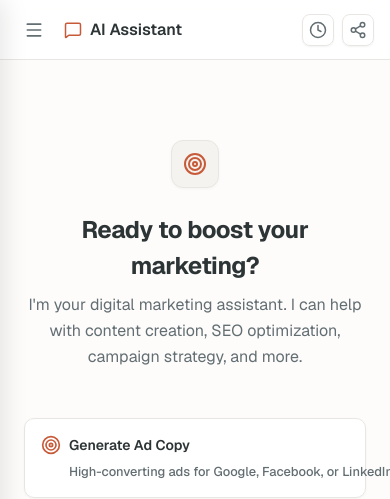
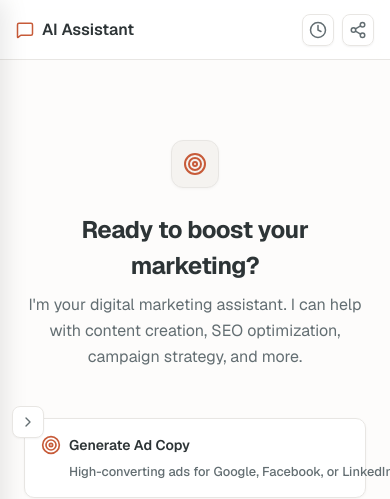
Before and after one commit to pooya79/BazaarYar, a Next.js app in the folder web/: page / in a window 390 px wide. Shown: the top 499 px of the page. Built offline with nearby package versions, Linux system fonts and the light colour scheme; no server answers.

Commit message:
Feat(web): Add desktop edge for opening and closing chat sidebar.

```diff
--- a/web/src/shared/layout/AppShell.tsx
+++ b/web/src/shared/layout/AppShell.tsx
@@ -1,5 +1,6 @@
 "use client";
 
+import { ChevronLeft, ChevronRight } from "lucide-react";
 import { usePathname, useRouter } from "next/navigation";
 import type { ReactNode } from "react";
 import { useCallback, useEffect, useMemo, useState } from "react";
@@ -18,6 +19,7 @@ import {
 } from "@/shared/api/clients/agent.client";
 import { env } from "@/shared/api/schemas/env";
 import { cn } from "@/shared/lib/utils";
+import { Button } from "@/shared/ui/button";
 import { ChatHeader } from "./ChatHeader";
 import { ChatSidebar } from "./ChatSidebar";
 
@@ -26,6 +28,7 @@ type AppShellProps = {
 };
 
 export function AppShell({ children }: AppShellProps) {
+  const sidebarId = "app-shell-sidebar";
   const router = useRouter();
   const pathname = usePathname();
   const [sidebarOpen, setSidebarOpen] = useState(true);
@@ -255,14 +258,28 @@ export function AppShell({ children }: AppShellProps) {
         activeTool={displayToolId}
         onToolSelect={handleToolClick}
       />
+      <Button
+        type="button"
+        variant="outline"
+        size="icon-sm"
+        aria-label={sidebarOpen ? "Close sidebar" : "Open sidebar"}
+        aria-expanded={sidebarOpen}
+        aria-controls={sidebarId}
+        className={cn(
+          "fixed top-1/2 z-[110] -translate-y-1/2 border-marketing-border bg-marketing-surface text-marketing-text-secondary shadow-marketing-soft transition-[left,transform,background-color,color] duration-300 ease-[cubic-bezier(0.4,0,0.2,1)] hover:bg-marketing-accent-medium hover:text-marketing-text-primary",
+          sidebarOpen ? "left-[280px] -translate-x-1/2" : "left-3",
+        )}
+        onClick={() => setSidebarOpen((prev) => !prev)}
+      >
+        {sidebarOpen ? (
+          <ChevronLeft className="size-4" aria-hidden="true" />
+        ) : (
+          <ChevronRight className="size-4" aria-hidden="true" />
+        )}
+      </Button>
 
       <main className="relative z-[1] flex flex-1 flex-col overflow-hidden bg-marketing-bg">
-        <ChatHeader
-          pageTitle={pageTitle}
-          PageIcon={PageIcon}
-          sidebarOpen={sidebarOpen}
-          onToggleSidebar={() => setSidebarOpen((prev) => !prev)}
-        />
+        <ChatHeader pageTitle={pageTitle} PageIcon={PageIcon} />
         {children}
       </main>
     </div>
--- a/web/src/shared/layout/ChatHeader.tsx
+++ b/web/src/shared/layout/ChatHeader.tsx
@@ -1,43 +1,21 @@
 import type { LucideIcon } from "lucide-react";
-import { Clock, Menu, Share2, X } from "lucide-react";
+import { Clock, Share2 } from "lucide-react";
 import { cn } from "@/shared/lib/utils";
 import { Button } from "@/shared/ui/button";
 
 const iconClass = "size-[18px]";
-const iconMenuClass = "size-[20px]";
 const iconButtonBase =
   "h-8 w-8 rounded-md border border-marketing-border bg-transparent text-marketing-text-secondary hover:bg-marketing-surface hover:text-marketing-text-primary hover:border-input";
 
 type ChatHeaderProps = {
   pageTitle: string;
   PageIcon: LucideIcon;
-  sidebarOpen: boolean;
-  onToggleSidebar: () => void;
 };
 
-export function ChatHeader({
-  pageTitle,
-  PageIcon,
-  sidebarOpen,
-  onToggleSidebar,
-}: ChatHeaderProps) {
+export function ChatHeader({ pageTitle, PageIcon }: ChatHeaderProps) {
   return (
     <header className="sticky top-0 z-50 flex h-[60px] items-center justify-between border-b border-marketing-border bg-marketing-surface-translucent px-4 backdrop-blur-[12px] md:px-6">
       <div className="flex items-center gap-3">
-        <Button
-          variant="ghost"
-          size="icon"
-          className="rounded-md text-marketing-text-secondary hover:bg-marketing-accent-medium hover:text-marketing-text-primary md:hidden"
-          type="button"
-          onClick={onToggleSidebar}
-          aria-label={sidebarOpen ? "Close sidebar" : "Open sidebar"}
-        >
-          {sidebarOpen ? (
-            <X className={iconMenuClass} aria-hidden="true" />
-          ) : (
-            <Menu className={iconMenuClass} aria-hidden="true" />
-          )}
-        </Button>
         <div className="flex items-center gap-2 text-base font-semibold text-marketing-text-primary">
           <PageIcon
             className={cn(iconClass, "text-marketing-primary")}
--- a/web/src/shared/layout/ChatSidebar.tsx
+++ b/web/src/shared/layout/ChatSidebar.tsx
@@ -58,6 +58,7 @@ export function ChatSidebar({
 
   return (
     <aside
+      id="app-shell-sidebar"
       className={cn(
         "fixed left-0 top-0 z-[100] flex h-screen w-[280px] -translate-x-full flex-col border-r border-marketing-border bg-marketing-sidebar-bg shadow-marketing-drawer transition-[transform,width] duration-300 ease-[cubic-bezier(0.4,0,0.2,1)] md:static md:h-auto md:translate-x-0 md:shadow-none",
         isOpen && "translate-x-0",
```
